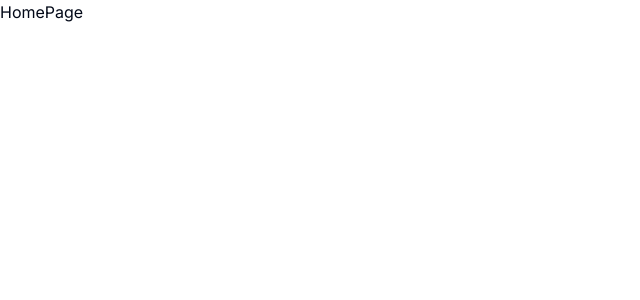
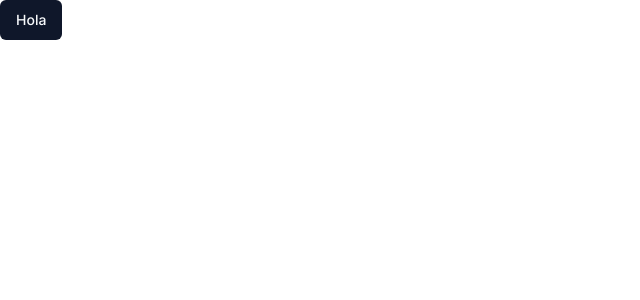
Before and after one commit to jamescardona11/ecommerce-admin-learning, a Next.js app: page / in a window 1280 px wide. Shown: the top 300 px of the page, without its empty margins (0-640 px from the left). Built offline with nearby package versions, Linux system fonts and the light colour scheme.

Commit message:
Add shacdn-ui

```diff
--- a/src/app/(root)/page.tsx
+++ b/src/app/(root)/page.tsx
@@ -1,8 +1,10 @@
+import { Button } from '@/components/ui/button'
+
 function HomePage () {
   return (
     <div>
-      HomePage
-      </div>
+      <Button> Hola</Button>
+    </div>
   )
 }
 
--- a/src/app/globals.css
+++ b/src/app/globals.css
@@ -1,12 +1,6 @@
 @tailwind base;
 @tailwind components;
 @tailwind utilities;
-
-html,
-body,
-:root {
-  height: 100%;
-}
 
 @layer base {
   :root {
--- /dev/null
+++ b/src/components/ui/button.tsx
@@ -0,0 +1,56 @@
+import * as React from "react"
+import { Slot } from "@radix-ui/react-slot"
+import { cva, type VariantProps } from "class-variance-authority"
+
+import { cn } from "@/lib/utils"
+
+const buttonVariants = cva(
+  "inline-flex items-center justify-center rounded-md text-sm font-medium ring-offset-background transition-colors focus-visible:outline-none focus-visible:ring-2 focus-visible:ring-ring focus-visible:ring-offset-2 disabled:pointer-events-none disabled:opacity-50",
+  {
+    variants: {
+      variant: {
+        default: "bg-primary text-primary-foreground hover:bg-primary/90",
+        destructive:
+          "bg-destructive text-destructive-foreground hover:bg-destructive/90",
+        outline:
+          "border border-input bg-background hover:bg-accent hover:text-accent-foreground",
+        secondary:
+          "bg-secondary text-secondary-foreground hover:bg-secondary/80",
+        ghost: "hover:bg-accent hover:text-accent-foreground",
+        link: "text-primary underline-offset-4 hover:underline",
+      },
+      size: {
+        default: "h-10 px-4 py-2",
+        sm: "h-9 rounded-md px-3",
+        lg: "h-11 rounded-md px-8",
+        icon: "h-10 w-10",
+      },
+    },
+    defaultVariants: {
+      variant: "default",
+      size: "default",
+    },
+  }
+)
+
+export interface ButtonProps
+  extends React.ButtonHTMLAttributes<HTMLButtonElement>,
+    VariantProps<typeof buttonVariants> {
+  asChild?: boolean
+}
+
+const Button = React.forwardRef<HTMLButtonElement, ButtonProps>(
+  ({ className, variant, size, asChild = false, ...props }, ref) => {
+    const Comp = asChild ? Slot : "button"
+    return (
+      <Comp
+        className={cn(buttonVariants({ variant, size, className }))}
+        ref={ref}
+        {...props}
+      />
+    )
+  }
+)
+Button.displayName = "Button"
+
+export { Button, buttonVariants }
--- a/tailwind.config.ts
+++ b/tailwind.config.ts
@@ -1,75 +1,76 @@
 /** @type {import('tailwindcss').Config} */
 module.exports = {
-  darkMode: ["class"],
+  darkMode: ['class'],
   content: [
-    './src/pages/**/*.{js,ts,jsx,tsx,mdx}',
-    './src/components/**/*.{js,ts,jsx,tsx,mdx}',
-    './src/app/**/*.{js,ts,jsx,tsx,mdx}',
-	],
+    './pages/**/*.{ts,tsx}',
+    './components/**/*.{ts,tsx}',
+    './app/**/*.{ts,tsx}',
+    './src/**/*.{ts,tsx}'
+  ],
   theme: {
     container: {
       center: true,
-      padding: "2rem",
+      padding: '2rem',
       screens: {
-        "2xl": "1400px",
-      },
+        '2xl': '1400px'
+      }
     },
     extend: {
       colors: {
-        border: "hsl(var(--border))",
-        input: "hsl(var(--input))",
-        ring: "hsl(var(--ring))",
-        background: "hsl(var(--background))",
-        foreground: "hsl(var(--foreground))",
+        border: 'hsl(var(--border))',
+        input: 'hsl(var(--input))',
+        ring: 'hsl(var(--ring))',
+        background: 'hsl(var(--background))',
+        foreground: 'hsl(var(--foreground))',
         primary: {
-          DEFAULT: "hsl(var(--primary))",
-          foreground: "hsl(var(--primary-foreground))",
+          DEFAULT: 'hsl(var(--primary))',
+          foreground: 'hsl(var(--primary-foreground))'
         },
         secondary: {
-          DEFAULT: "hsl(var(--secondary))",
-          foreground: "hsl(var(--secondary-foreground))",
+          DEFAULT: 'hsl(var(--secondary))',
+          foreground: 'hsl(var(--secondary-foreground))'
         },
         destructive: {
-          DEFAULT: "hsl(var(--destructive))",
-          foreground: "hsl(var(--destructive-foreground))",
+          DEFAULT: 'hsl(var(--destructive))',
+          foreground: 'hsl(var(--destructive-foreground))'
         },
         muted: {
-          DEFAULT: "hsl(var(--muted))",
-          foreground: "hsl(var(--muted-foreground))",
+          DEFAULT: 'hsl(var(--muted))',
+          foreground: 'hsl(var(--muted-foreground))'
         },
         accent: {
-          DEFAULT: "hsl(var(--accent))",
-          foreground: "hsl(var(--accent-foreground))",
+          DEFAULT: 'hsl(var(--accent))',
+          foreground: 'hsl(var(--accent-foreground))'
         },
         popover: {
-          DEFAULT: "hsl(var(--popover))",
-          foreground: "hsl(var(--popover-foreground))",
+          DEFAULT: 'hsl(var(--popover))',
+          foreground: 'hsl(var(--popover-foreground))'
         },
         card: {
-          DEFAULT: "hsl(var(--card))",
-          foreground: "hsl(var(--card-foreground))",
-        },
+          DEFAULT: 'hsl(var(--card))',
+          foreground: 'hsl(var(--card-foreground))'
+        }
       },
       borderRadius: {
-        lg: "var(--radius)",
-        md: "calc(var(--radius) - 2px)",
-        sm: "calc(var(--radius) - 4px)",
+        lg: 'var(--radius)',
+        md: 'calc(var(--radius) - 2px)',
+        sm: 'calc(var(--radius) - 4px)'
       },
       keyframes: {
-        "accordion-down": {
+        'accordion-down': {
           from: { height: 0 },
-          to: { height: "var(--radix-accordion-content-height)" },
+          to: { height: 'var(--radix-accordion-content-height)' }
         },
-        "accordion-up": {
-          from: { height: "var(--radix-accordion-content-height)" },
-          to: { height: 0 },
-        },
+        'accordion-up': {
+          from: { height: 'var(--radix-accordion-content-height)' },
+          to: { height: 0 }
+        }
       },
       animation: {
-        "accordion-down": "accordion-down 0.2s ease-out",
-        "accordion-up": "accordion-up 0.2s ease-out",
-      },
-    },
+        'accordion-down': 'accordion-down 0.2s ease-out',
+        'accordion-up': 'accordion-up 0.2s ease-out'
+      }
+    }
   },
-  plugins: [require("tailwindcss-animate")],
+  plugins: [require('tailwindcss-animate')]
 }
```
Also changed, not shown: components.json.
